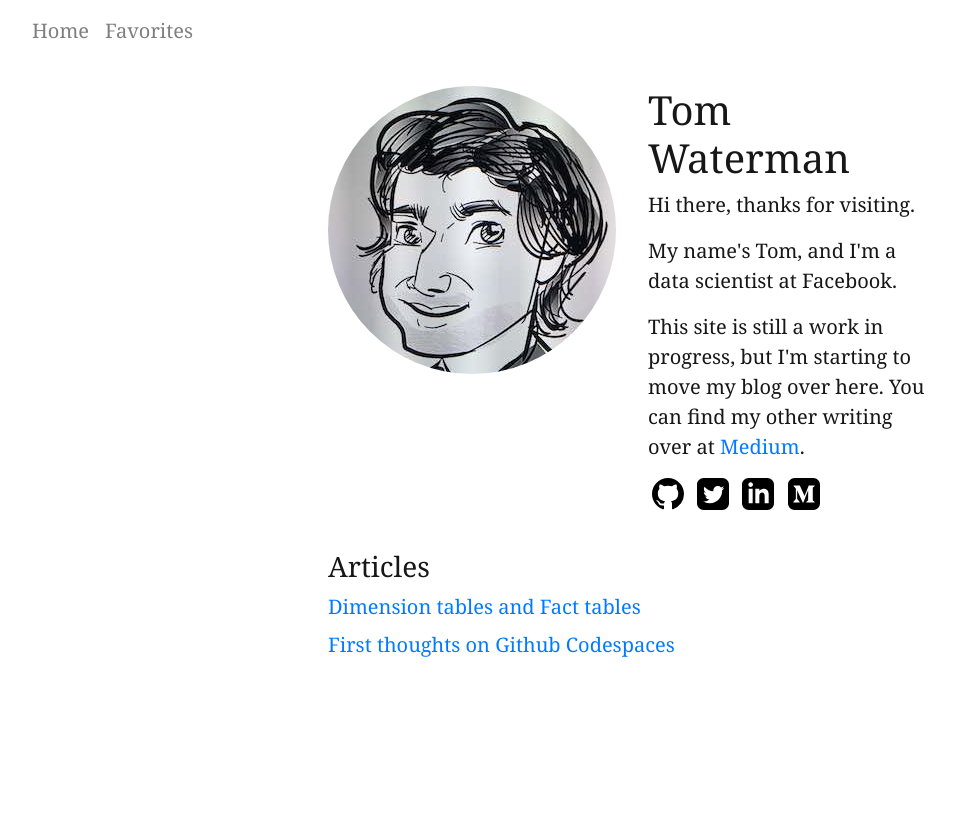
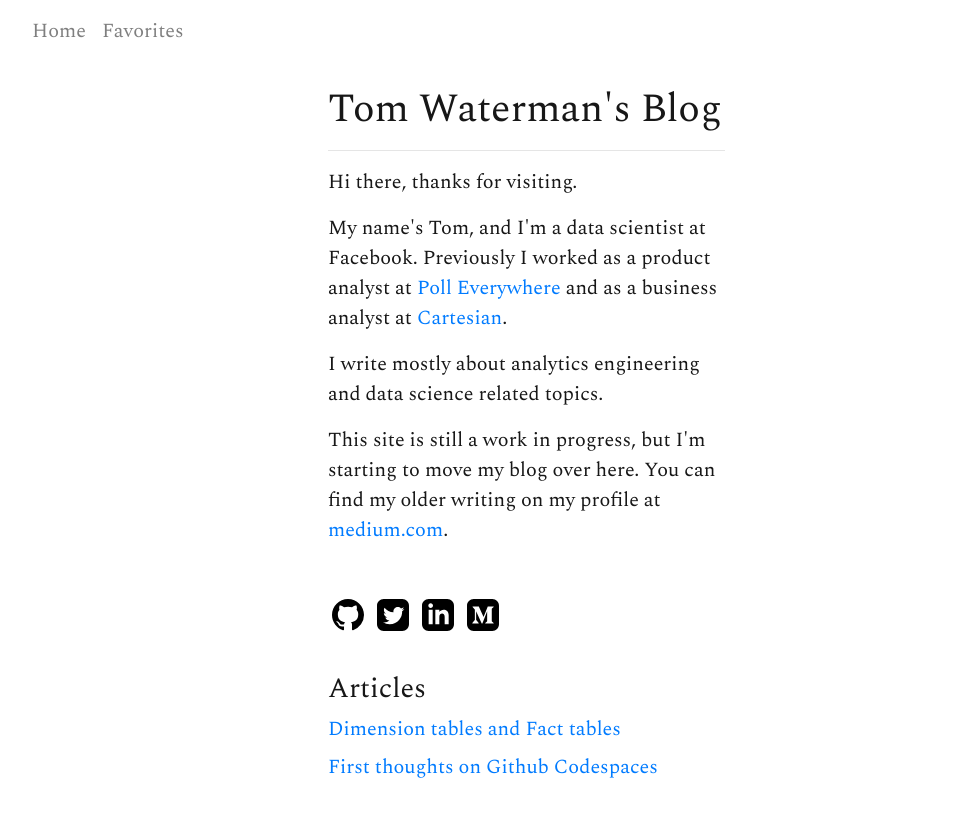
Before and after one commit to tjwaterman99/tjwaterman99, an MkDocs documentation site: the page built from docs/index.md, in a window 1280 px wide. Shown: the top 817 px of the page, without its empty margins (7-962 px from the left). Built offline with MkDocs 1.6.1, drawn with Linux system fonts in a browser that asks for light colours; nearby versions of some CDN libraries.

Commit message:
Update styles

```diff
--- a/theme/base.html
+++ b/theme/base.html
@@ -11,7 +11,7 @@
     <link rel="stylesheet" href="https://maxcdn.bootstrapcdn.com/bootstrap/4.0.0/css/bootstrap.min.css" integrity="sha384-Gn5384xqQ1aoWXA+058RXPxPg6fy4IWvTNh0E263XmFcJlSAwiGgFAW/dAiS6JXm" crossorigin="anonymous">
     <script src="https://maxcdn.bootstrapcdn.com/bootstrap/4.0.0/js/bootstrap.min.js" integrity="sha384-JZR6Spejh4U02d8jOt6vLEHfe/JQGiRRSQQxSfFWpi1MquVdAyjUar5+76PVCmYl" crossorigin="anonymous"></script>
 
-    <link href="https://fonts.googleapis.com/css2?family=Crimson+Text:ital,wght@0,400;0,600;1,400;1,600&display=swap" rel="stylesheet">
+    <link href="https://fonts.googleapis.com/css2?family=Spectral:ital,wght@0,400;0,600;1,400;1,600&display=swap" rel="stylesheet">
 
     <link href="{{ 'css/base.css' | url }}" rel="stylesheet">
     {% block css %}
--- a/theme/css/base.css
+++ b/theme/css/base.css
@@ -1,9 +1,31 @@
 body {
-    font-family: "Crimson", Georgia, "Times New Roman", Times, serif;
+    font-family: "Spectral", serif;
     color: rgb(23, 23, 23);
     background-color: #ffffff;
     font-size: 20px;
     line-height: 30px;
+}
+
+h1 {
+    text-align: left;
+}
+
+article {
+    max-width: 36em;
+}
+
+article h1 {
+    margin-bottom: 1em;
+}
+
+.contact-icon {
+    max-width: 32px;
+    margin-left: 4px;
+    margin-right: 4px;
+}
+
+.article {
+    width: 720px;
 }
 
 code {
--- a/theme/css/index.css
+++ /dev/null
@@ -1,9 +0,0 @@
-h1 {
-    text-align: center;
-}
-
-.contact-icon {
-    max-width: 32px;
-    margin-left: 4px;
-    margin-right: 4px;
-}
--- a/theme/main.html
+++ b/theme/main.html
@@ -22,16 +22,16 @@
         </nav>
         {% if page.is_homepage %}
         <div class="row">
-            <div class="col-lg-8 offset-lg-2 col-xl-6 offset-xl-3">
+            <div class="col-lg-8 offset-lg-2 col-xl-6 offset-xl-3 ">
                 <div class="row">
-                <div class="col-md-4 col-sm-12">
-                    <img class="profile-photo rounded-circle mx-auto d-block" src="/img/profile-v2.jpg"></img>
-                </div>
-                <div class="col-md-6 col-sm-12 offset-md-2">
-                    <h1 class="text-center text-md-left">Tom Waterman</h1>
+                <div class="col-md-8 col-sm-12">
+                    <h1 class="text-center text-md-left">Tom Waterman's Blog</h1>
+                    <hr>
                     <p>Hi there, thanks for visiting.</p>
-                    <p>My name's Tom, and I'm a data scientist at Facebook. </p>
-                    <p>This site is still a work in progress, but I'm starting to move my blog over here. You can find my other writing over at <a href="https://www.medium.com/@tjwaterman99)">Medium</a>.</p>
+                    <p>My name's Tom, and I'm a data scientist at Facebook. Previously I worked as a product analyst at <a href="https://www.polleverywhere.com">Poll Everywhere</a> and as a business analyst at <a href="https://www.cartesian.com">Cartesian</a>.</p>
+                    <p>I write mostly about analytics engineering and data science related topics. </p>
+                    <p>This site is still a work in progress, but I'm starting to move my blog over here. You can find my older writing on my profile at <a href="https://www.medium.com/@tjwaterman99)">medium.com</a>.</p>
+                    <br>
                     <div class="contacts text-center text-md-left my-2">
                         <span class="contact-icon">
                             <a href="https://www.github.com/tjwaterman99"><svg xmlns="http://www.w3.org/2000/svg" viewBox="0 0 16 16" width="32" height="32"><path fill-rule="evenodd" d="M8 0C3.58 0 0 3.58 0 8c0 3.54 2.29 6.53 5.47 7.59.4.07.55-.17.55-.38 0-.19-.01-.82-.01-1.49-2.01.37-2.53-.49-2.69-.94-.09-.23-.48-.94-.82-1.13-.28-.15-.68-.52-.01-.53.63-.01 1.08.58 1.23.82.72 1.21 1.87.87 2.33.66.07-.52.28-.87.51-1.07-1.78-.2-3.64-.89-3.64-3.95 0-.87.31-1.59.82-2.15-.08-.2-.36-1.02.08-2.12 0 0 .67-.21 2.2.82.64-.18 1.32-.27 2-.27.68 0 1.36.09 2 .27 1.53-1.04 2.2-.82 2.2-.82.44 1.1.16 1.92.08 2.12.51.56.82 1.27.82 2.15 0 3.07-1.87 3.75-3.65 3.95.29.25.54.73.54 1.48 0 1.07-.01 1.93-.01 2.2 0 .21.15.46.55.38A8.013 8.013 0 0016 8c0-4.42-3.58-8-8-8z"></path></svg></a>
@@ -56,7 +56,7 @@
         </div>
         {% else %}
         <div class="row">
-            <div class="col-lg-8 offset-lg-2 col-xl-6 offset-xl-3">{{ page.content }}</div>
+            <div class="col-lg-8 offset-lg-2 col-xl-6 offset-xl-3"><article class="post">{{ page.content }}</article></div>
         </div>
         {% endif %}
     </div>
```
